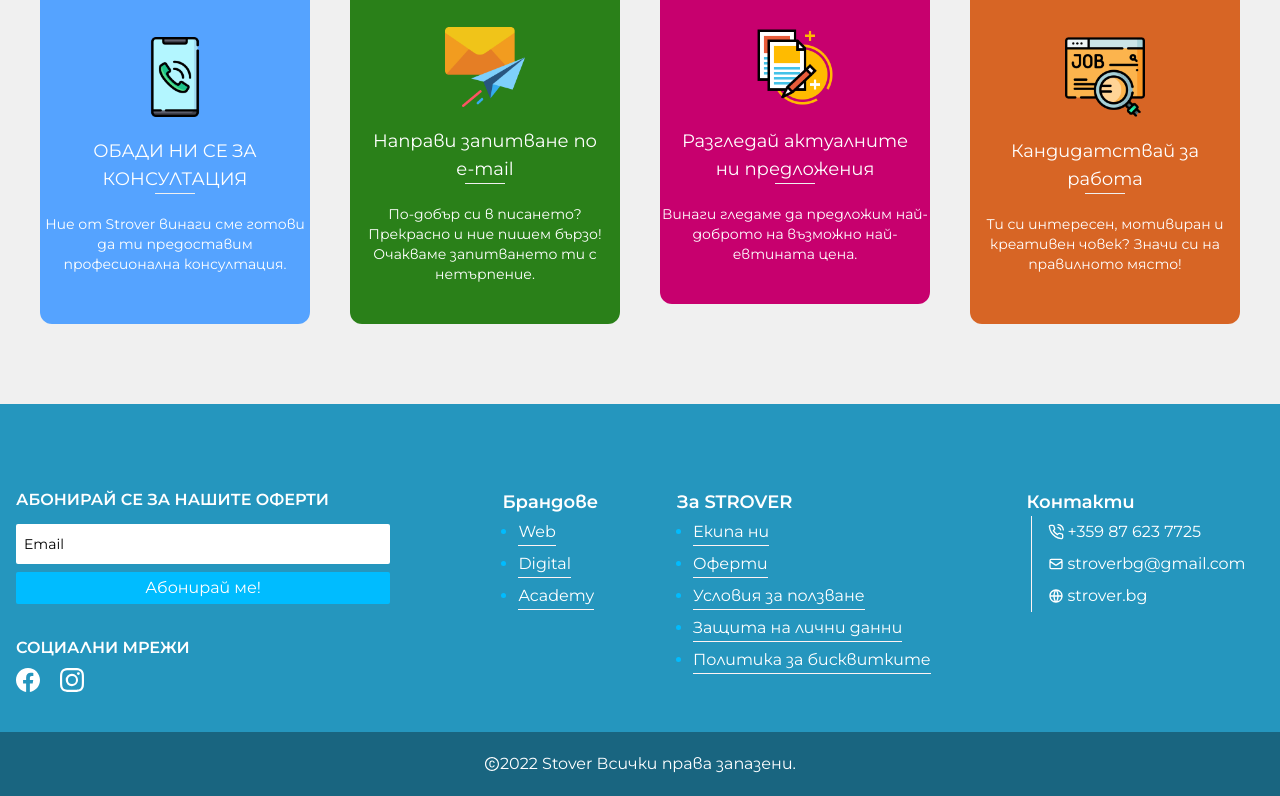
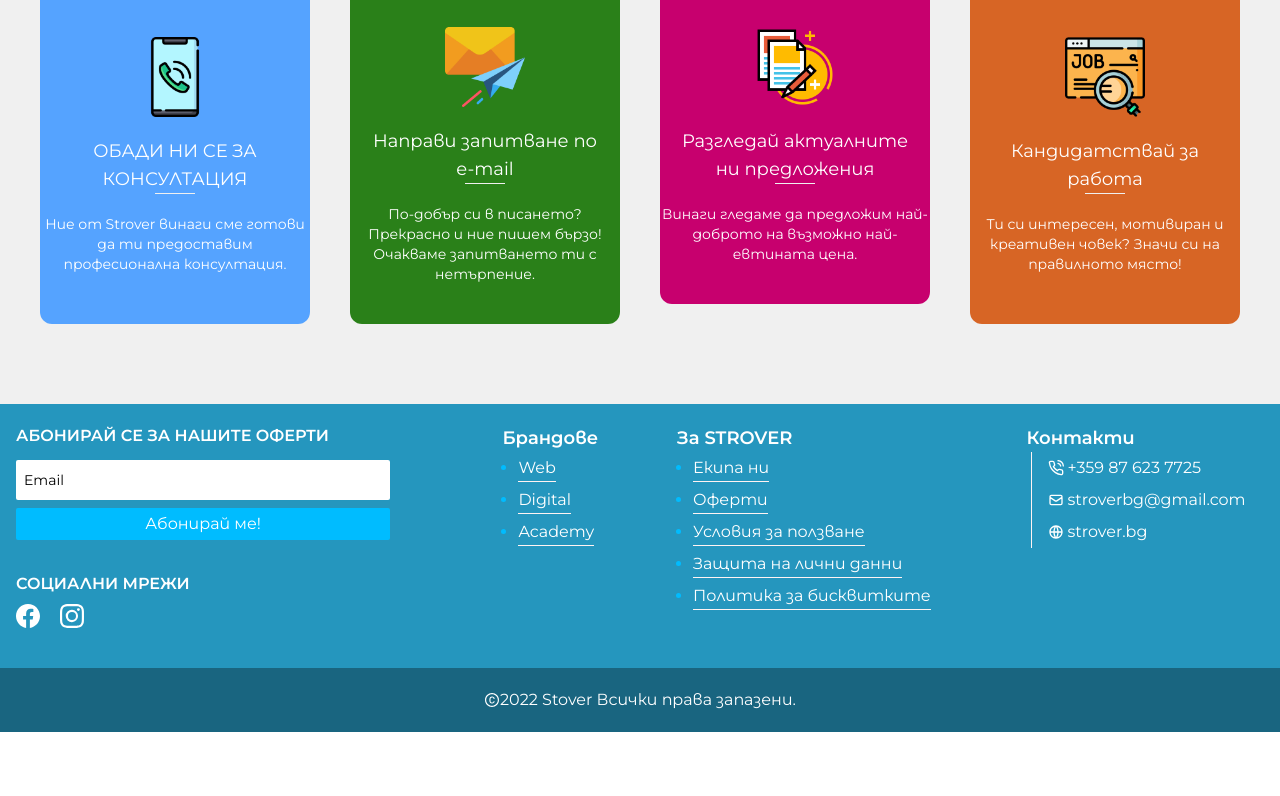
Before and after one commit to StroverIT/Strover, a Next.js app: page /web/ecommerce in a window 1280 px wide. Shown: the part 2393-3189 px from the top of the page. After the commit the page ends 3125 px from the top, so only its background shows below. Built offline with nearby package versions, Linux system fonts and the light colour scheme; a web font is replaced by a local one.

Commit message:
fixing padding

```diff
--- a/components/layouts/Footer.js
+++ b/components/layouts/Footer.js
@@ -22,7 +22,7 @@ export default function Footer() {
     markers: "",
     copyRight: "",
   });
-
+  const [paddingNeed, setPaddingNeed] = useState(true);
   const handler = (e) => {
     setInputs(e.target.value);
   };
@@ -79,9 +79,19 @@ export default function Footer() {
         copyRight: "bg-red-350",
       });
     }
+    console.log(router.pathname);
+    if (
+      router.pathname != "/digital" &&
+      router.pathname != "/web" &&
+      router.pathname != "/"
+    ) {
+      setPaddingNeed(false);
+    }
   }, [router]);
   return (
-    <footer className={`${colors.bgColor}   pt-16 z-10 w-full`}>
+    <footer
+      className={`${colors.bgColor}   ${paddingNeed && "pt-16"} z-10 w-full`}
+    >
       <section className={` pb-10`}>
         <section className="flex flex-col-reverse xl:grid xl:grid-cols-[30%70%]  container text-white gap-x-28">
           <section>
```
